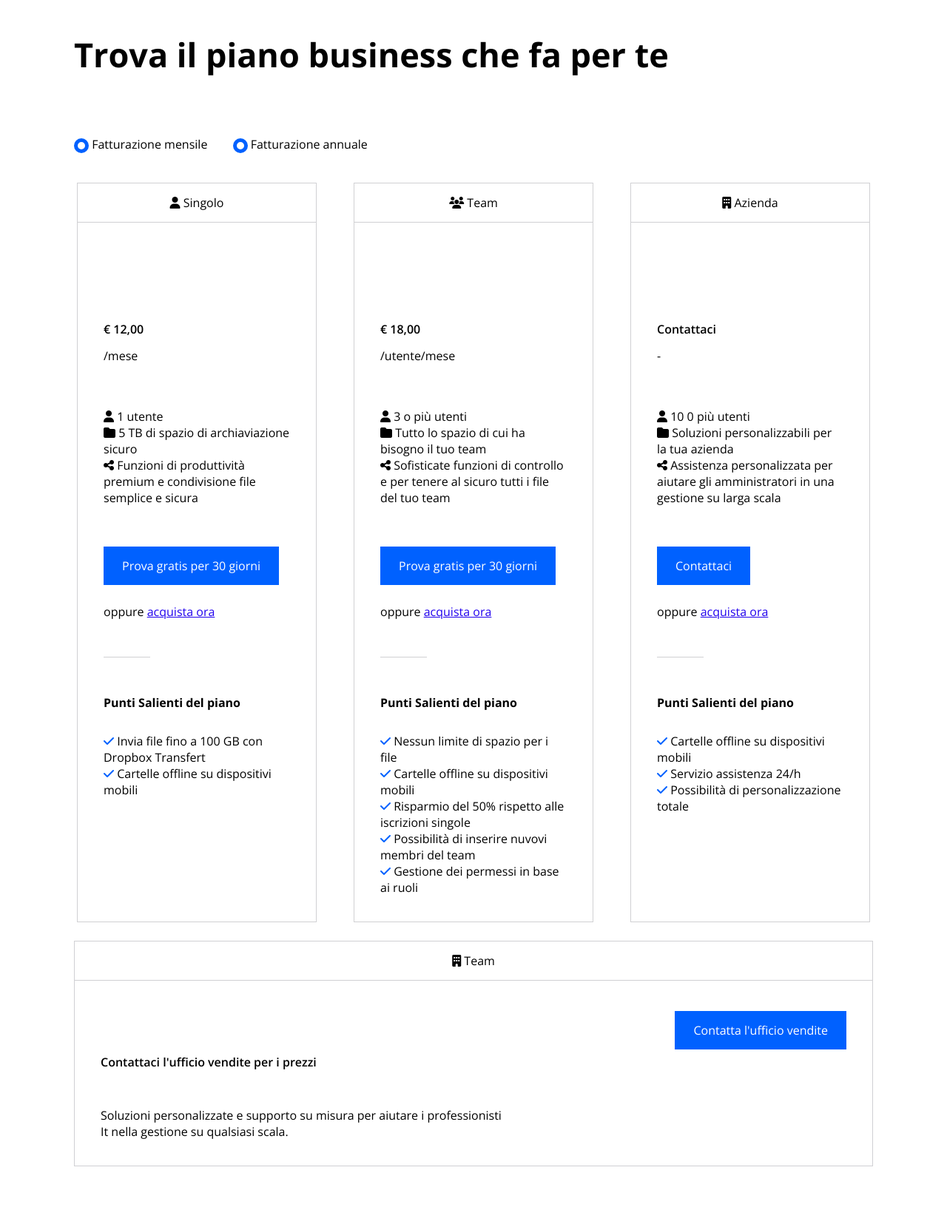
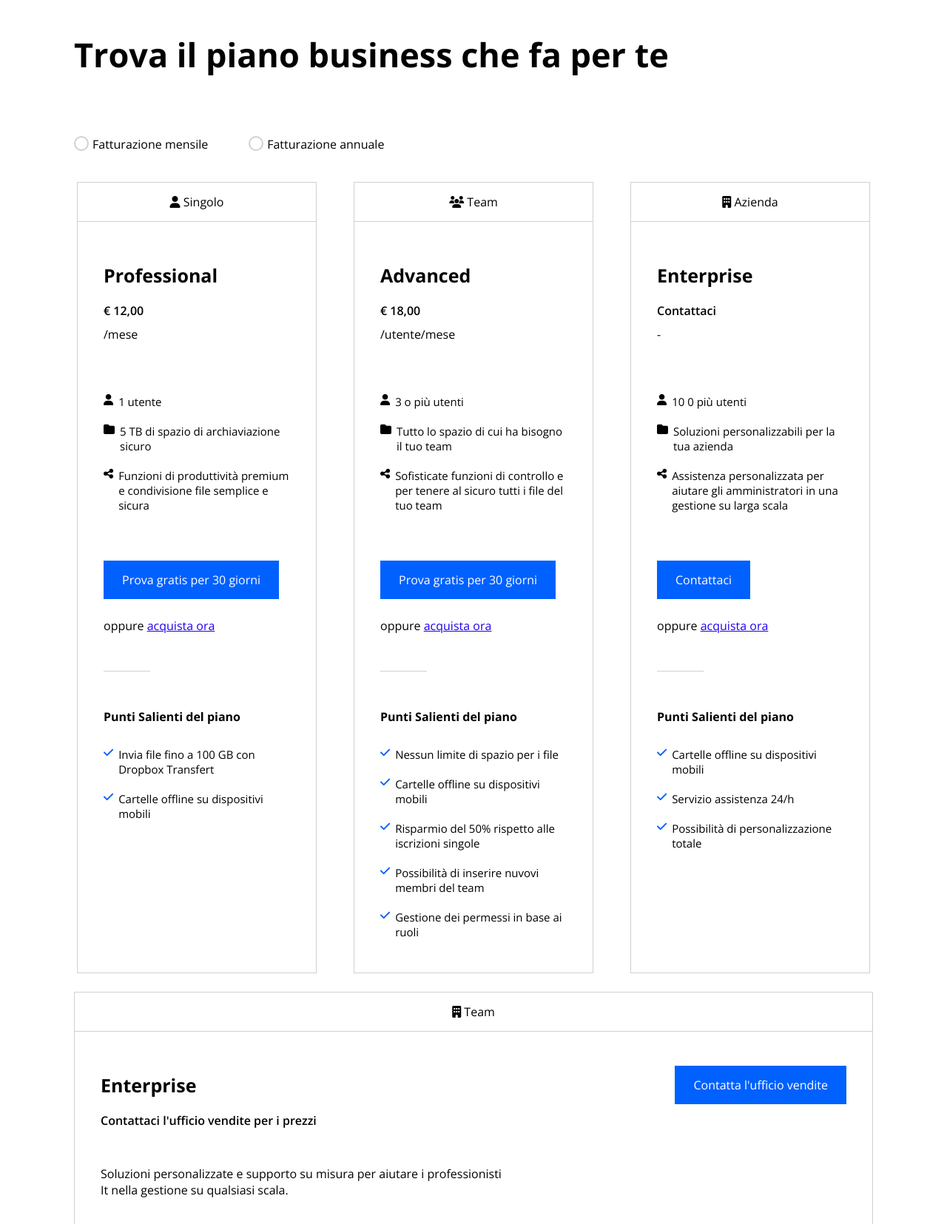
Before and after one commit to MichaelMantovani/htmlcss-dropbox, a plain HTML site: page index.html in a window 1280 px wide. Shown: the part 927-2582 px from the top of the page at 74% size. Drawn offline with nearby package versions, Linux system fonts and the light colour scheme.

Commit message:
Corrected Business plan section

```diff
--- a/CSS/style.css
+++ b/CSS/style.css
@@ -59,27 +59,26 @@ h1{
 
 
 h2{
-  padding: 40px 0;
   font-size: 45px;
 }
+
+
 
 h3{
   font-weight: 700;
   font-size: 25px;
+  padding: 20px 0;
 }
 
-
-
-
-.def-plan h3{
-  margin-top: 40px;
-  margin-bottom: 10px;
+h4{
+  padding-bottom: 20px;
 }
 
 
 p{
   padding: 30px 0;
 }
+
 
 
 .fa-arrow-down{
@@ -102,6 +101,8 @@ p{
 
 /* UTILITY */
 
+
+
 .container-large{
   max-width: 1200px;
   height: 100%;
@@ -111,6 +112,10 @@ p{
 .container-small{
   max-width: 1080px;
   margin: 0 auto;
+}
+
+.width-30{
+  max-width: 30%;
 }
 
 .col-30{
@@ -128,10 +133,40 @@ p{
   align-items: center;
 }
 
+.svg-white{
+  filter: invert(100%);
+  }
 
-.bg-jumbotron{
-  background-color: var(--bg-jumbotron);
+
+.ypad-40{
+    padding: 40px 0;
+  }
+
+
+
+
+.vertical-list li{
+  padding: 10px 0;
+  font-size: 15px;
+
+  display: flex;
+  gap: 7px;
 }
+
+
+.txt-right{
+  text-align: right;
+}
+
+
+
+
+
+
+
+
+
+/* Button */
 
 .btn-login{
   background-color: rgb(0,97,255);
@@ -140,11 +175,32 @@ p{
   margin-right: 20px;
 }
 
+
+.btn-radio{
+  width: 20px;
+  height: 20px;
+  vertical-align: middle;
+  display: inline-block;
+  background: white;
+  border: 2px solid rgb(208,208,211);
+  border-radius: 50%;
+  cursor: pointer;
+}
+
+
+.btn-radio:hover{
+  border: 5px solid rgb(0,97,255);
+}
+
+
+
 .btn-dark{
   background-color: rgb(0,97,255);
   color: var(--color-btn-dark);
   padding: 15px 25px;
+  cursor: pointer;
 }
+
 
 .btn-light{
   display: inline-block;
@@ -154,14 +210,19 @@ p{
 }
 
 
-.bds{
-  border: 1px solid rgb(208,208,211);
-}
-
 .normal-link{
   text-decoration: underline;
   color: rgb(33,0,238);
 }
+
+
+
+/* Border and separator */
+
+.card-bd{
+  border: 1px solid rgb(208,208,211);
+}
+
 
 .grey-separator{
   width: 25%;
@@ -179,6 +240,14 @@ p{
   border-bottom: 1px solid white;
   margin: 50px 0;
 }
+
+
+/* Background color */
+
+.bg-jumbotron{
+  background-color: var(--bg-jumbotron);
+}
+
 
 .bg-designit{
   background-color: var(--bg-designit);
@@ -212,9 +281,6 @@ p{
   background-color: var(--bg-ccoutdoor);
 }
 
-.svg-white{
-filter: invert(100%);
-}
 
 
 
@@ -242,6 +308,7 @@ filter: invert(100%);
   align-items: center;
 }
 
+
 .nav-bar ul{
   display: flex;
   gap: 35px;
@@ -257,6 +324,7 @@ filter: invert(100%);
 .jumbo-row{
   height: 750px;
 }
+
 
 .jumbotron{
   padding-top: 80px;
@@ -288,11 +356,26 @@ filter: invert(100%);
 
 
 
-
 /* Business plan */
 
 .business-plan{
   margin-top: 100px;
+}
+
+
+.business-plan .card{
+  padding: 35px;
+}
+
+
+.selector{
+  display: flex;
+  gap: 5px;
+}
+
+
+.selector .bill-period{
+  padding-right: 50px;
 }
 
 
@@ -302,38 +385,6 @@ filter: invert(100%);
   gap: 50px;
 }
 
-.bill-period{
-  padding: 40px 0;
-}
-
-
-.bill-period .yearly, .monthly{
-  display: inline-block;
-  padding-right: 30px;
-}
-
-.checkbox{
-  width: 20px;
-  height: 20px;
-  vertical-align: middle;
-  display: inline-block;
-  background: white;
-  border: 5px solid rgb(0,97,255);
-  border-radius: 50%
-}
-
-.def-plan > *{
-  flex-basis: 30%;
-}
-
-
-.def-plan .price{
-  line-height: 50px;
-}
-
-.def-plan .price-type{
-  margin-bottom: 60px;
-}
 
 .business-plan .type{
   padding: 15px;
@@ -341,48 +392,44 @@ filter: invert(100%);
   text-align: center;
 }
 
+
+.def-plan .price{
+  padding-bottom: 10px;
+}
+
+
+.def-plan .price-type{
+  margin-bottom: 60px;
+}
+
+
 .def-plan .free-trial{
   margin-top: 70px;
   margin-bottom: 40px;
 }
 
+
 .business-plan .personal{
   margin-top: 25px;
 }
 
-.business-plan .card{
-  padding: 35px;
-}
 
-.business-plan .content{
+.personal .content{
   display: flex;
   justify-content: space-between;
   align-items: center;
 }
 
-.content > *{
-  flex-basis: 30%;
-}
-
-.content .buy{
-  text-align: right;
-}
-
-.personal .description{
-  margin: 15px 0;
-}
 
 .personal .price{
   margin-bottom: 50px;
 }
 
+
 .personal .property{
   width: 55%;
 }
 
-.highlights h4{
-  padding-bottom: 30px;
-}
 
 
 
@@ -535,7 +582,7 @@ footer{
 }
 
 
-.footer-navbar a, h3{
+.footer-navbar a{
   color: white;
 }
 
--- a/index.html
+++ b/index.html
@@ -87,25 +87,19 @@
     <!-- Business plan section -->
     <div class="container-small">
       <div class="business-plan">
-        <div class="title">
-          <h2>Trova il piano business che fa per te</h2>
-        </div>
-        <div class="bill-period">
-          <div class="monthly">
-            <div class="checkbox"></div>
-            Fatturazione mensile
-          </div>
-          <div class="yearly">
-            <div class="checkbox"></div>
-            Fatturazione annuale
-          </div>
+        <h2 class="ypad-40">Trova il piano business che fa per te</h2>
+        <div class="selector ypad-40">
+          <div class="btn-radio"></div>
+          <span class="bill-period">Fatturazione mensile</span>
+          <div class="btn-radio"></div>
+          <span class="bill-period">Fatturazione annuale</span>
         </div>
 
         <!-- Defined business plan -->
         <div class="def-plan">
 
           <!-- Individaul business plan -->
-          <div class="individual bds">
+          <div class="individual card-bd width-30">
             <div class="type">
               <i class="fa-solid fa-user"></i>
               <span>Singolo</span>
@@ -120,7 +114,7 @@
                   /mese
                 </div>
                 <div class="property">
-                  <ul>
+                  <ul class="vertical-list">
                     <li>
                       <i class="fa-solid fa-user"></i>
                       1 utente
@@ -145,7 +139,7 @@
                 <div class="grey-separator"></div>
                 <div class="highlights">
                   <h4>Punti Salienti del piano</h4>
-                  <ul>
+                  <ul class="vertical-list">
                     <li>
                       <i class="fa-solid fa-check"></i>
                       Invia file fino a 100 GB con Dropbox Transfert
@@ -161,7 +155,7 @@
           </div>
 
           <!-- Business plan for teams -->
-          <div class="team bds">
+          <div class="team card-bd width-30">
             <div class="type">
               <i class="fa-solid fa-users"></i>
               <span>Team</span>
@@ -176,7 +170,7 @@
                   /utente/mese
                 </div>
                 <div class="property">
-                  <ul>
+                  <ul class="vertical-list">
                     <li>
                       <i class="fa-solid fa-user"></i>
                       3 o più utenti
@@ -201,7 +195,7 @@
                 <div class="grey-separator"></div>
                 <div class="highlights">
                   <h4>Punti Salienti del piano</h4>
-                  <ul>
+                  <ul class="vertical-list">
                     <li>
                       <i class="fa-solid fa-check"></i>
                       Nessun limite di spazio per i file
@@ -229,7 +223,7 @@
           </div>
 
           <!-- Business plan for enterprise -->
-          <div class="enterprise bds">
+          <div class="enterprise card-bd width-30">
             <div class="type">
               <i class="fa-sharp fa-solid fa-building"></i>
               <span>Azienda</span>
@@ -244,7 +238,7 @@
                   -
                 </div>
                 <div class="property">
-                  <ul>
+                  <ul class="vertical-list">
                     <li>
                       <i class="fa-solid fa-user"></i>
                       10 0 più utenti
@@ -269,7 +263,7 @@
                 <div class="grey-separator"></div>
                 <div class="highlights">
                   <h4>Punti Salienti del piano</h4>
-                  <ul>
+                  <ul class="vertical-list">
                     <li>
                       <i class="fa-solid fa-check"></i>
                       Cartelle offline su dispositivi mobili
@@ -291,17 +285,15 @@
 
         <!-- Personalized business plan -->
         <div class="personal">
-          <div class="personal bds">
+          <div class="card-bd">
             <div class="type">
               <i class="fa-sharp fa-solid fa-building"></i>
               <span>Team</span>
             </div>
             <div class="card">
               <div class="content">
-                <div class="description">
-                  <h3>Enterprise</h3>
-                </div>
-                <div class="buy">
+                <h3>Enterprise</h3>
+                <div class="txt-right">
                   <a class="btn-dark" href="#">Contatta l'ufficio vendite</a>
                 </div>
               </div>
```
